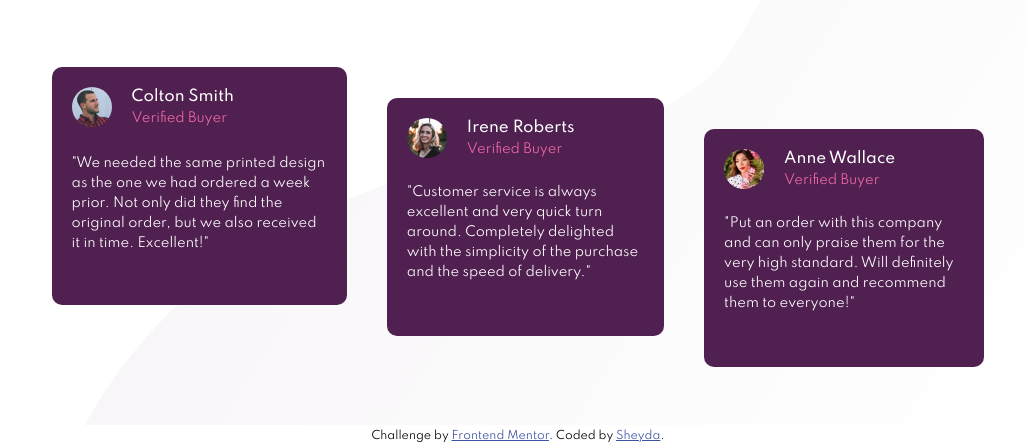
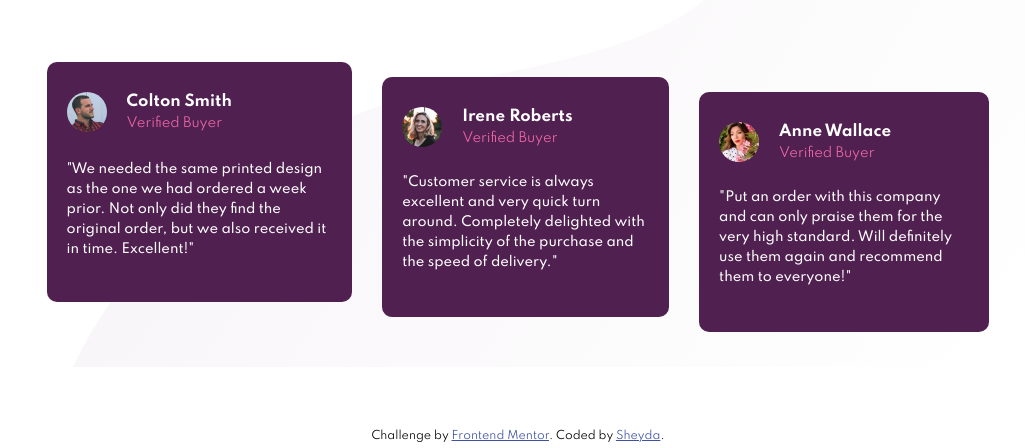
Before and after one commit to sheyda99/social-proof-section, a plain HTML site: page index.html in a window 1280 px wide. Shown: the part 352-800 px from the top of the page, without its empty margins (122-1147 px from the left). Drawn offline with Linux system fonts and the light colour scheme.

Commit message:
Social proof section master

```diff
--- a/css/main.css
+++ b/css/main.css
@@ -10,7 +10,6 @@ body {
 
 main {
     width: 100%;
-    height: 100vh;
     padding: 100px 12% 20px;
     background-image: url("../images/bg-pattern-top-desktop.svg"), url("../images/bg-pattern-bottom-desktop.svg");
     background-repeat: no-repeat;
@@ -64,18 +63,18 @@ main {
 
 
 #container2 {
-    flex-basis: 50%;
+    height: 300px;
     display: flex;
     color: hsl(0, 0%, 100%);
     font-size: 13px;
     margin-top: 50px;
 }
 #container2 .message-box {
-    height: 70%;
+    height: 80%;
     background-color: hsl(300, 43%, 22%);
     border-radius: 10px;
-    margin: 20px;
-    padding: 20px;
+    margin: 15px;
+    padding: 30px 20px 20px;
 }
 #container2 .message-box .message-heading {
     display: flex;
@@ -88,7 +87,6 @@ main {
 }
 #container2 .message-box .message-heading h2 {
     font-size: 15px;
-    font-weight: 500;
     margin-bottom: 5px;
 }
 #container2 .message-box .message-heading p {
@@ -96,5 +94,6 @@ main {
 }
 #container2 .message-box .message-text {
     margin-top: 10%;
+    font-weight: 500;
     line-height: 20px;
 }
```
